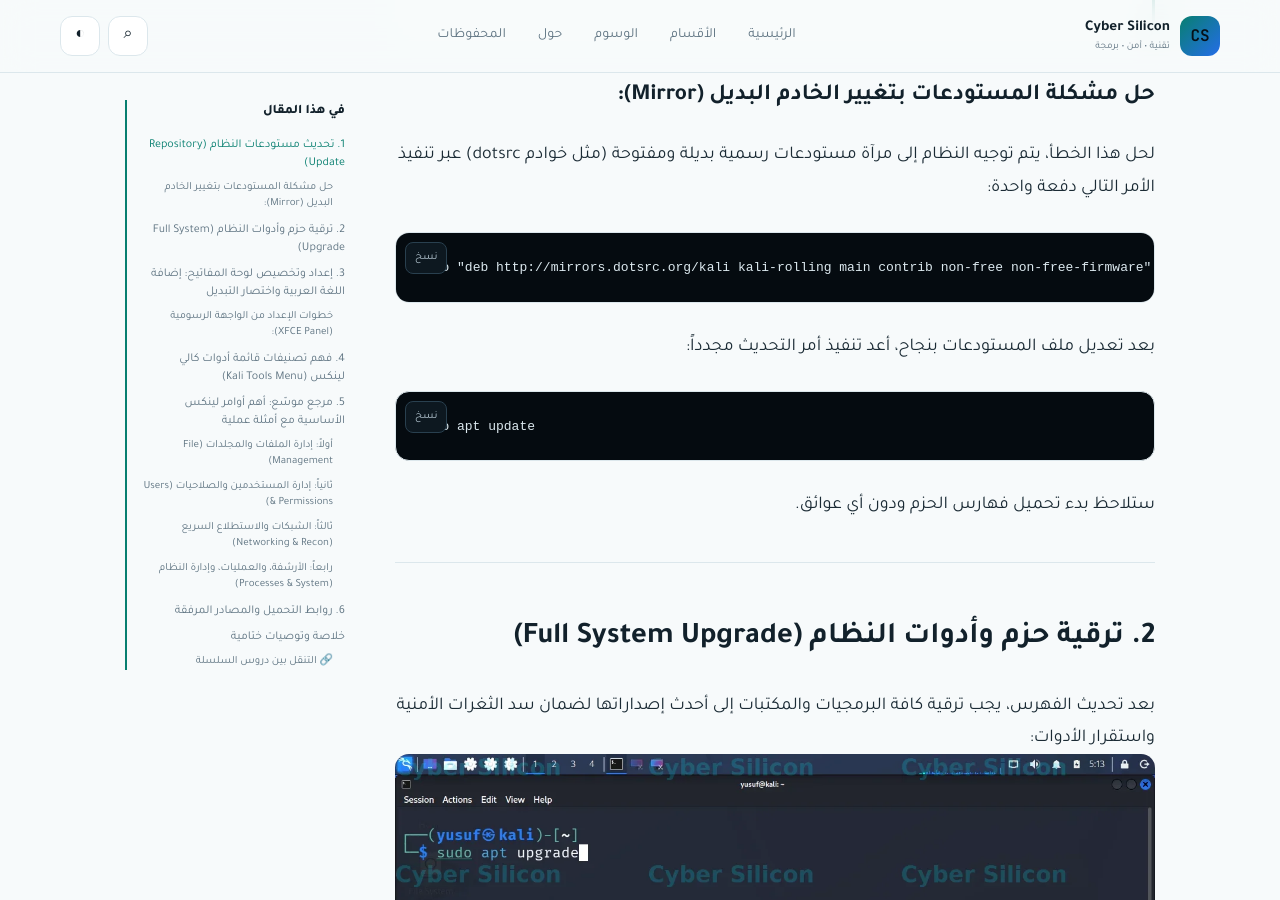
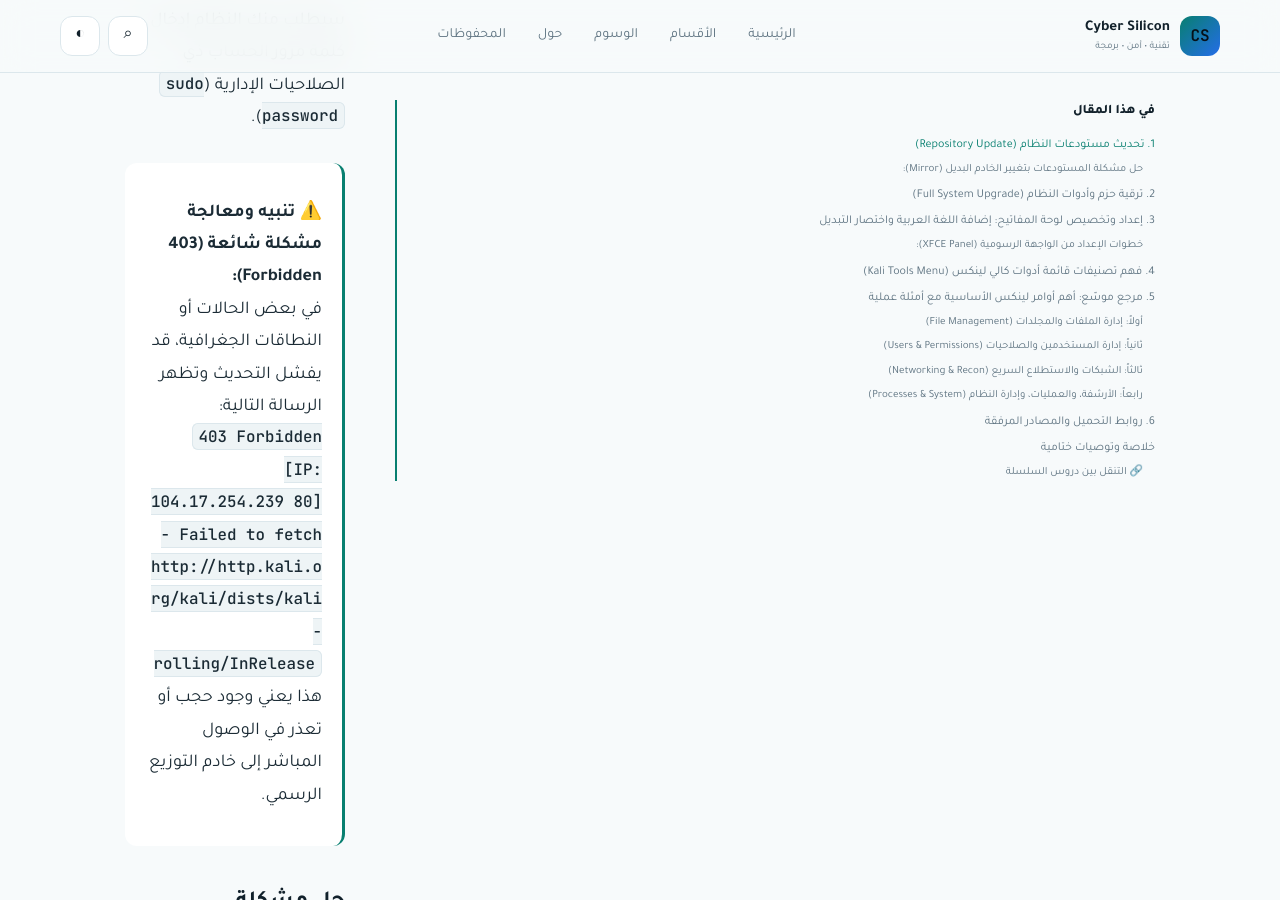
Before and after one commit to cyber-silicon/cyber-silicon.github.io, a Jekyll site: the page built from _posts/2026-10-27-lesson-6-سلسلة-kali-linux-الدرس-6-أهم-الخطوات-الأساسية-بعد-تثبيت-كالي.md, in a window 1280 px wide and 900 px high, scrolled down 3024 px. Built offline with Jekyll 4.4.1, drawn with Linux system fonts in a browser that asks for light colours.

Commit message:
fix: use one responsive table of contents

```diff
--- a/_layouts/post.html
+++ b/_layouts/post.html
@@ -21,19 +21,14 @@
   {% endif %}
 
   <div class="article-layout">
-    <div class="prose article-content" id="articleContent">{{ content }}</div>
     <aside class="article-aside">
       <div class="aside-box">
         <span>في هذا المقال</span>
         <nav id="articleToc" class="article-toc" aria-label="جدول المحتويات"></nav>
       </div>
     </aside>
+    <div class="prose article-content" id="articleContent">{{ content }}</div>
   </div>
-
-  <details class="mobile-toc" id="mobileToc">
-    <summary>جدول المحتويات</summary>
-    <nav id="mobileArticleToc" class="article-toc" aria-label="جدول محتويات المقال"></nav>
-  </details>
 
   {% if page.tags %}
   <div class="tag-row">{% for tag in page.tags %}<a href="{{ '/tags/' | relative_url }}#{{ tag | slugify }}">#{{ tag }}</a>{% endfor %}</div>
```
